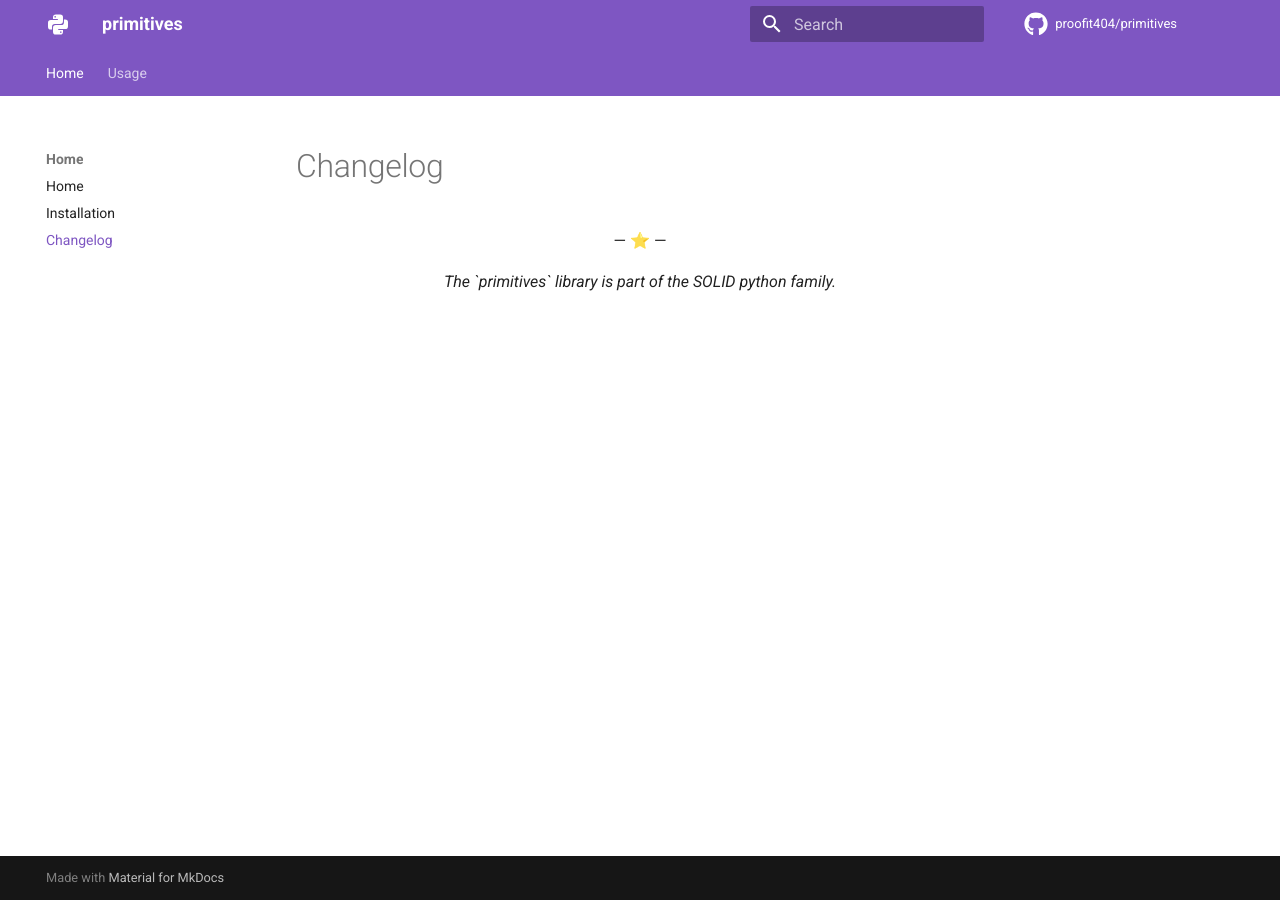
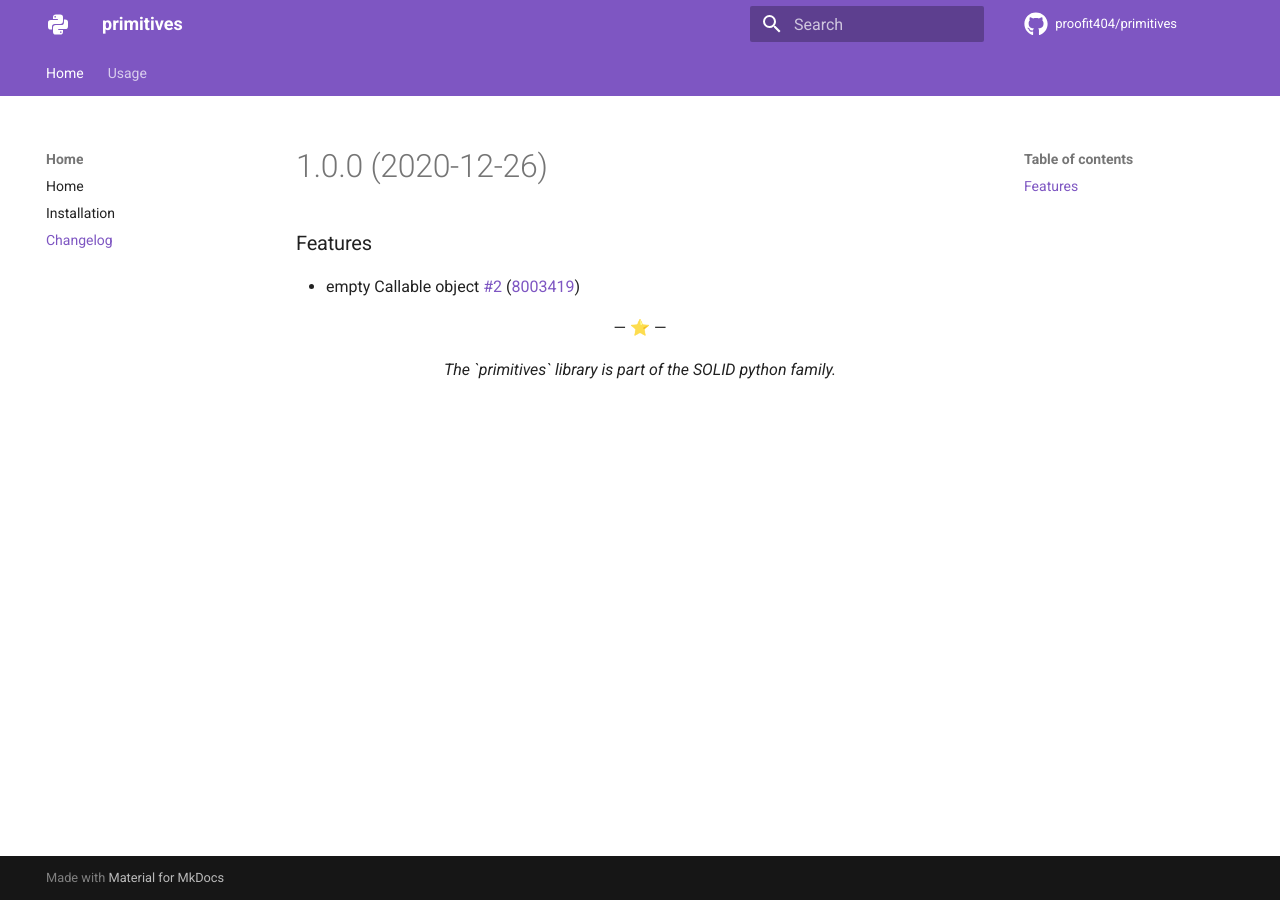
Before and after one commit to proofit404/primitives, an MkDocs documentation site: the page built from docs/changelog.md, in a window 1280 px wide. Built offline with MkDocs 1.6.1 and Material for MkDocs 9.7.7, drawn with Linux system fonts in a browser that asks for light colours; comment, search, counter and statistics services are not loaded.

Commit message:
chore(release): 1.0.0 [skip ci]
# 1.0.0 (2020-12-26)

### Features

* empty Callable object [#2](https://github.com/proofit404/primitives/issues/2) ([8003419](https://github.com/proofit404/primitives/commit/8003419343239c024b68ffd724de8d4f03b0b69a))

```diff
--- a/docs/changelog.md
+++ b/docs/changelog.md
@@ -1,2 +1,9 @@
+# 1.0.0 (2020-12-26)
+
+### Features
+
+- empty Callable object [#2](https://github.com/proofit404/primitives/issues/2)
+  ([8003419](https://github.com/proofit404/primitives/commit/8003419343239c024b68ffd724de8d4f03b0b69a))
+
 <p align="center">&mdash; ⭐️ &mdash;</p>
 <p align="center"><i>The `primitives` library is part of the SOLID python family.</i></p>
--- a/pyproject.toml
+++ b/pyproject.toml
@@ -19,7 +19,7 @@ packages = [
 ]
 readme = "docs/index.md"
 repository = "https://github.com/proofit404/primitives"
-version = "0.2.0dev1"
+version = "1.0.0"
 
 [tool.poetry.dependencies]
 python = "~3.6 || ~3.7 || ~3.8 || ~3.9"
```
